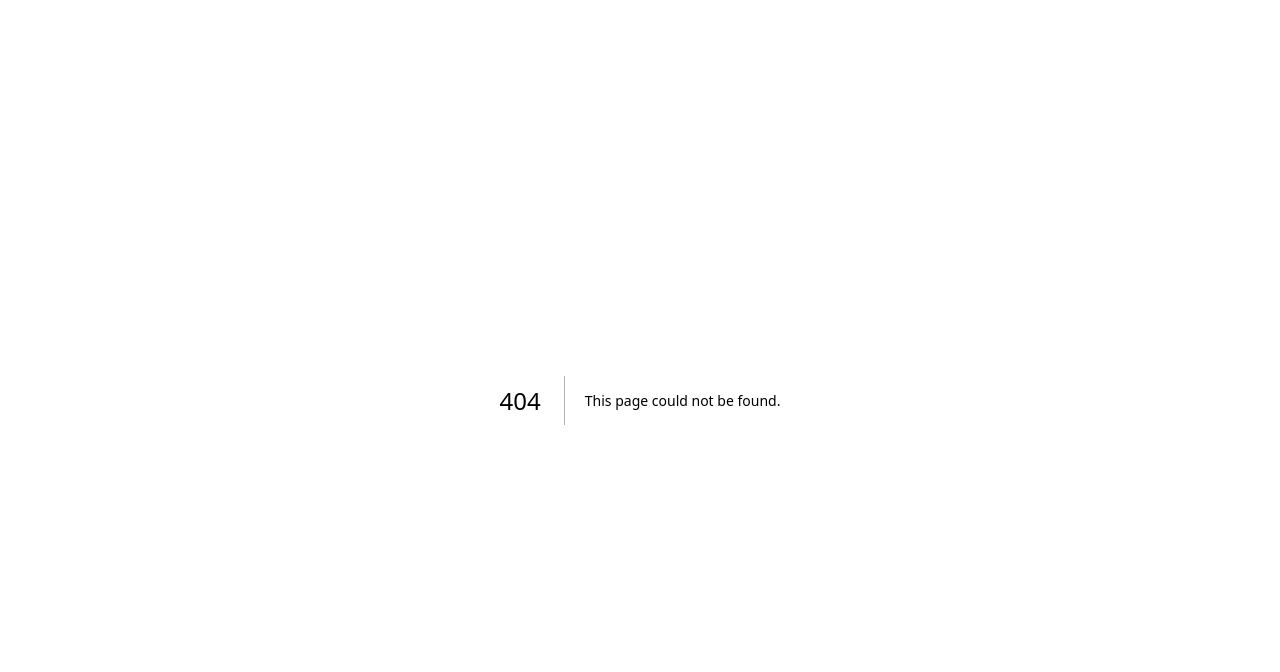
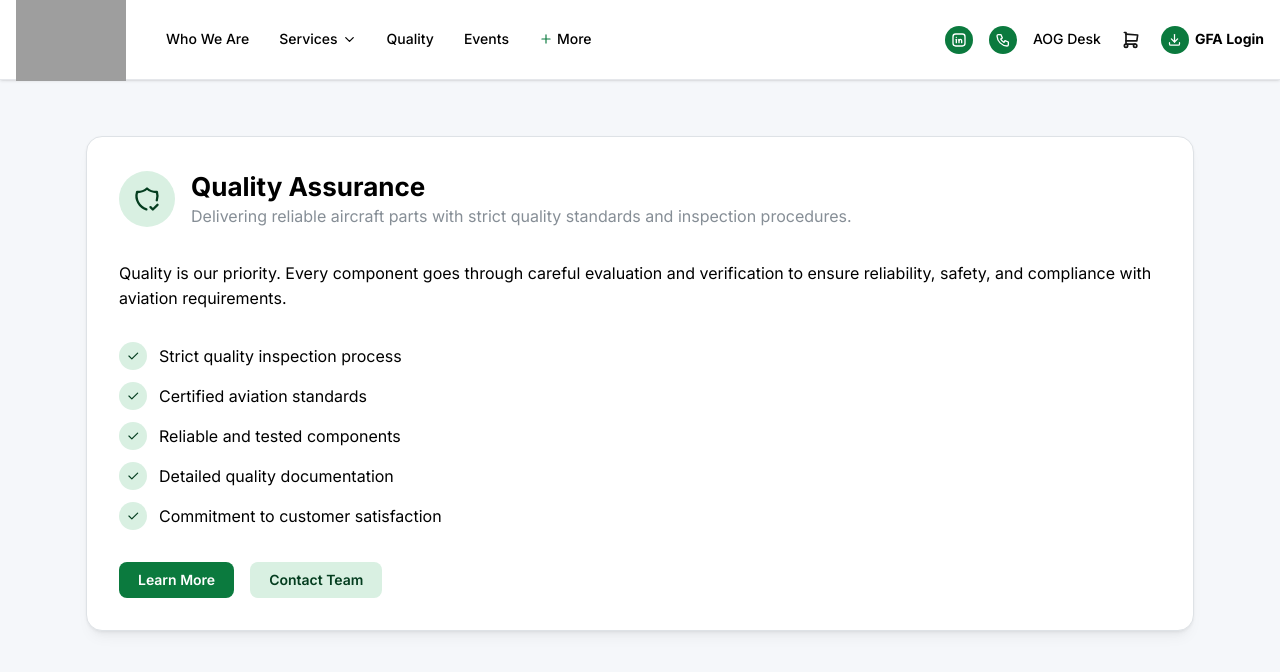
Before and after one commit to Basilraju-10/nextjs-mantine, a Next.js app: page /quality in a window 1280 px wide. Before the commit this address had no page. Shown: the top 672 px of the page. Built offline with nearby package versions, Linux system fonts and the light colour scheme; grey boxes are pictures that could not be loaded.

Commit message:
feat: add Quality page and update Navbar with link to Quality section

```diff
--- /dev/null
+++ b/app/quality/page.tsx
@@ -0,0 +1,106 @@
+import Layout from "@/components/Layout";
+
+import {
+  Button,
+  Container,
+  Group,
+  Paper,
+  Stack,
+  Text,
+  ThemeIcon,
+  Title,
+} from "@mantine/core";
+
+import {
+  IconCheck,
+  IconShieldCheck,
+} from "@tabler/icons-react";
+
+export default function QualityPage() {
+  const features = [
+    "Strict quality inspection process",
+    "Certified aviation standards",
+    "Reliable and tested components",
+    "Detailed quality documentation",
+    "Commitment to customer satisfaction",
+  ];
+
+  return (
+    <Layout>
+      <Container size="lg" py={60}>
+        <Paper
+          withBorder
+          shadow="sm"
+          radius="lg"
+          p="xl"
+        >
+          <Stack gap="xl">
+
+            <Group gap="md">
+              <ThemeIcon
+                size={56}
+                radius="xl"
+                color="green"
+                variant="light"
+              >
+                <IconShieldCheck size={28} />
+              </ThemeIcon>
+
+              <div>
+                <Title order={2}>
+                  Quality Assurance
+                </Title>
+
+                <Text c="dimmed">
+                  Delivering reliable aircraft parts with strict quality
+                  standards and inspection procedures.
+                </Text>
+              </div>
+            </Group>
+
+
+            <Text>
+              Quality is our priority. Every component goes through careful
+              evaluation and verification to ensure reliability, safety, and
+              compliance with aviation requirements.
+            </Text>
+
+
+            <Stack gap="sm">
+              {features.map((feature) => (
+                <Group key={feature} gap="sm">
+                  <ThemeIcon
+                    color="green"
+                    variant="light"
+                    radius="xl"
+                  >
+                    <IconCheck size={14} />
+                  </ThemeIcon>
+
+                  <Text>
+                    {feature}
+                  </Text>
+                </Group>
+              ))}
+            </Stack>
+
+
+            <Group>
+              <Button color="green">
+                Learn More
+              </Button>
+
+              <Button
+                color="green"
+                variant="light"
+              >
+                Contact Team
+              </Button>
+            </Group>
+
+          </Stack>
+        </Paper>
+      </Container>
+    </Layout>
+  );
+}
--- a/components/Navbar.tsx
+++ b/components/Navbar.tsx
@@ -102,10 +102,26 @@ export default function Navbar() {
                   </Menu.Dropdown>
                 </Menu>
 
-                <Text fw={500} size="sm">
-                  Quality
-                </Text>
+               <Link
+  href="/quality"
+  style={{ textDecoration: "none" }}
+>
+  <Text
+    fw={500}
+    size="sm"
+    styles={{
+      root: {
+        transition: "color 0.2s ease",
 
+        "&:hover": {
+          color: "#2dab56",
+        },
+      },
+    }}
+  >
+    Quality
+  </Text>
+</Link>
                 <Text fw={500} size="sm">
                   Events
                 </Text>
```
